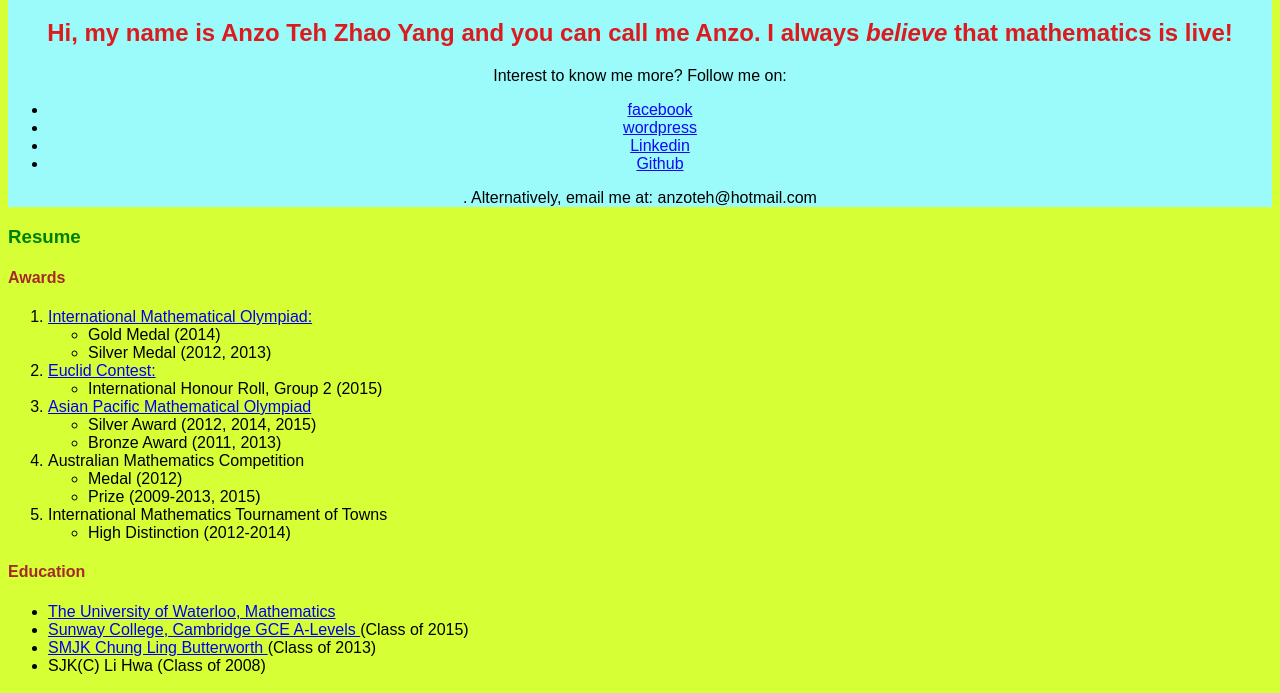
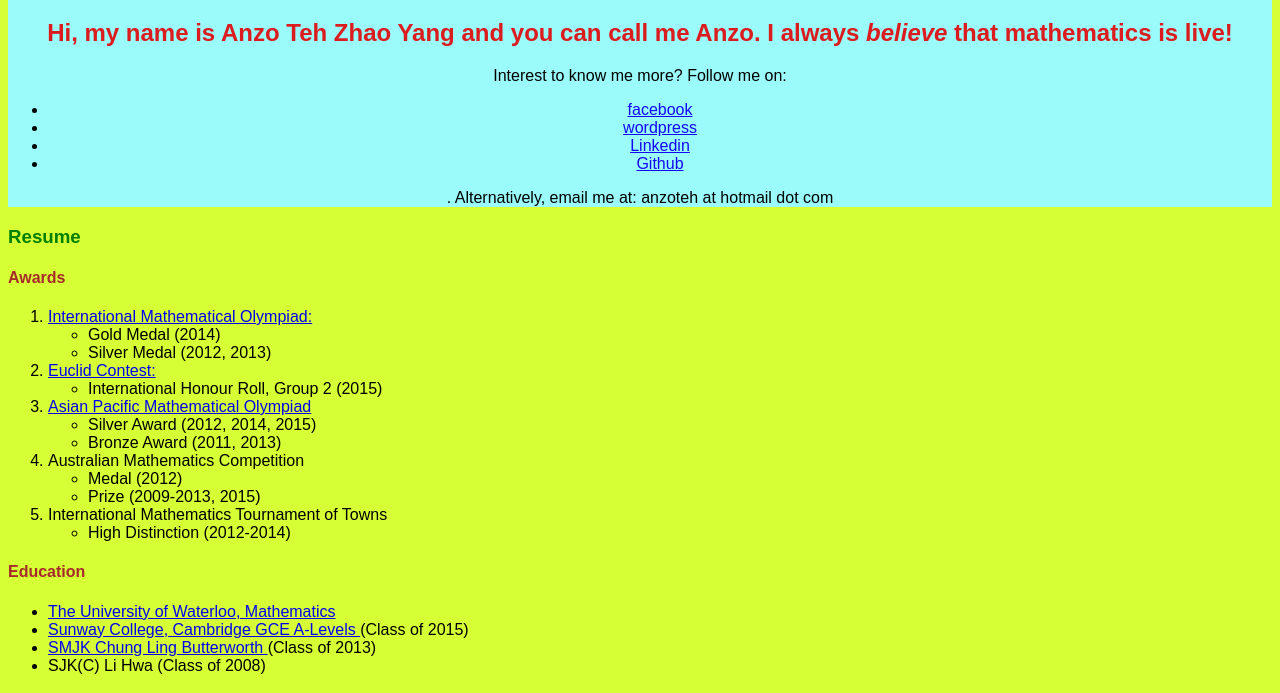
Before and after one commit to Anzoteh96/anzoteh96.github.io, a plain HTML site: page index.html in a window 1280 px wide. Shown: the part 89-782 px from the top of the page. Drawn offline with Linux system fonts and the light colour scheme.

Commit message:
Update index.html

```diff
--- a/index.html
+++ b/index.html
@@ -34,7 +34,7 @@
             <li>
             <a href="https://github.com/Anzoteh96"> Github</a>
             </li>
-            </ul>. Alternatively, email me at: anzoteh@hotmail.com</p>
+            </ul>. Alternatively, email me at: anzoteh at hotmail dot com</p>
 		</header>
 
 		<section>
```
